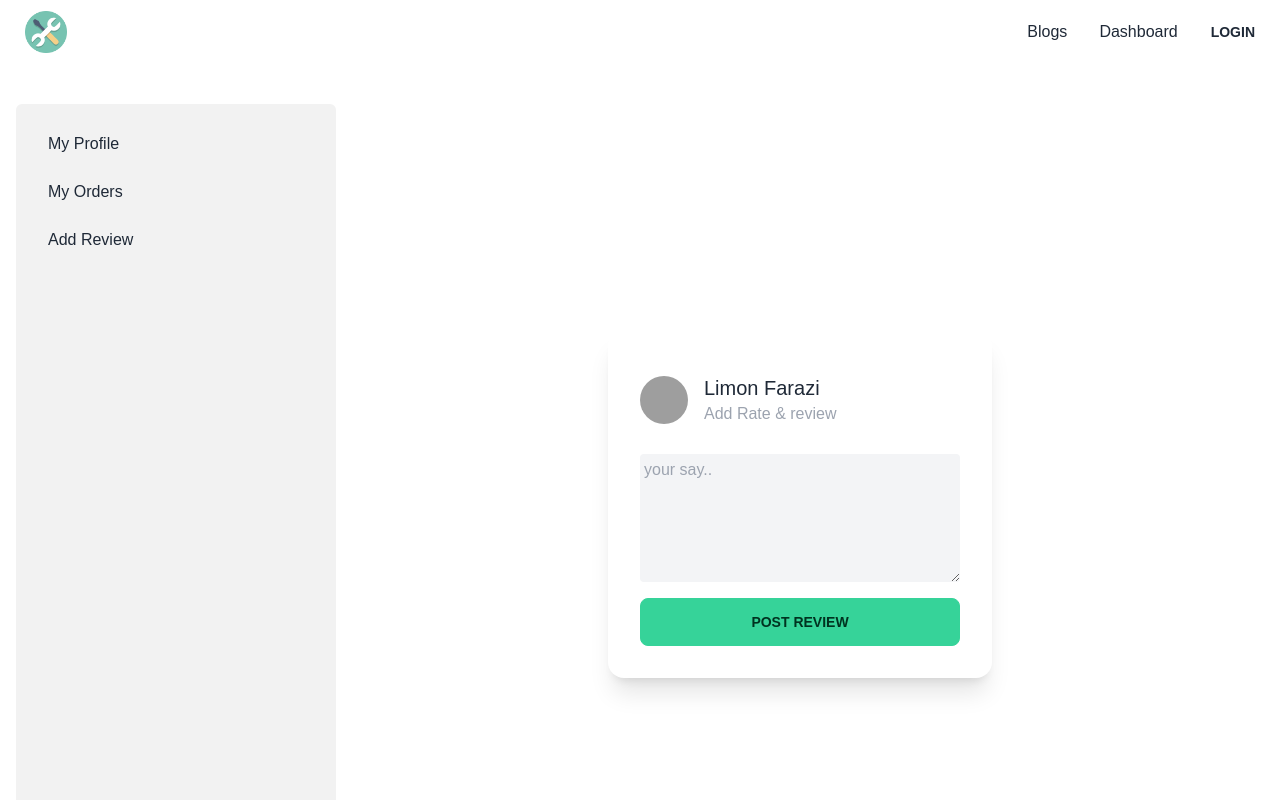
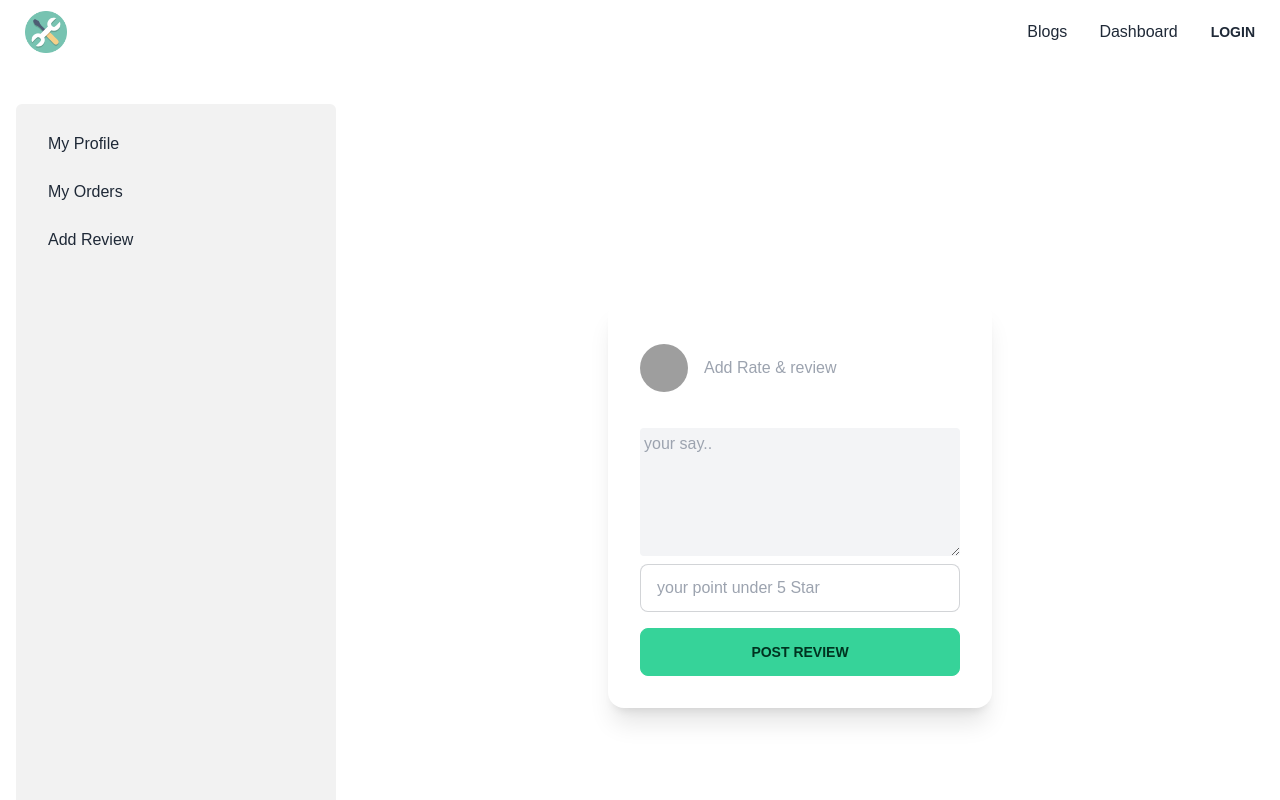
Before and after one commit to LimonFarazi03/hardware-warehouse-client, a React (Create React App) app: page /dashboard/addReviews in a window 1280 px wide. Shown: the top 800 px of the page. Built offline with nearby package versions, Linux system fonts and the light colour scheme; no server answers; grey boxes are pictures that could not be loaded.

Commit message:
some work done

```diff
--- a/src/Pages/AddReview.js
+++ b/src/Pages/AddReview.js
@@ -1,6 +1,51 @@
 import React from "react";
+import { useAuthState } from "react-firebase-hooks/auth";
+import { useQuery } from 'react-query'
+import { toast } from "react-toastify";
+import auth from "../firebase.init";
 
 const AddReview = () => {
+  const [user, loading, haveError] = useAuthState(auth);
+  const url = `http://localhost:5000/review`
+
+  const postReview = (event) =>{
+    event.preventDefault()
+    const review = event.target.review.value;
+    const star = event.target.star.value;
+
+    if(star > 5){
+      return toast.warn('Give review under 1 to 5')
+    };
+    const reviewNow = {
+      user: user.displayName,
+      email: user.email,
+      star,
+      review
+    }
+      fetch(url, {
+          method: 'POST',
+          body: JSON.stringify(reviewNow),
+          headers: {
+            'Content-type': 'application/json; charset=UTF-8',
+          },
+        })
+    .then((response) => response.json())
+    .then((data) => {
+      if(data){
+        console.log(data)
+        toast.success('Thank you for your valuable review')
+        event.target.reset();
+      }else{
+        toast.warn("Something Wrong")
+      }
+    });
+  }
+  if(loading){
+    return <div className="flex h-screen justify-center items-center">
+    <button className='btn loading'>Please Wait</button>
+    </div>
+   };
+
   return (
     <div className="flex justify-center items-center h-screen">
       <div className="card w-96 bg-base-100 shadow-xl">
@@ -12,12 +57,13 @@ const AddReview = () => {
             </div>
           </div>
           <div>
-          <h2 class="text-xl">Limon Farazi</h2>
+          <h2 class="text-xl font-bold">{user?.displayName}</h2>
             <p class="text-gray-400">Add Rate & review</p>
           </div>
           </div>
-          <form className="grid grid-cols-1">
-            <textarea className="bg-gray-100 p-1 mt-2 rounded" placeholder="your say.." cols="25" rows="5"></textarea>
+          <form onSubmit={postReview} className="grid grid-cols-1">
+            <textarea required name="review" className="bg-gray-100 p-1 mt-4 rounded" placeholder="your say.." cols="25" rows="5"></textarea>
+            <input name="star" required type="number" placeholder="your point under 5 Star" class="mt-2 input input-bordered w-full max-w-xs" />
             <input class="btn btn-success mt-4" type="submit" value="Post Review" />
           </form>
         </div>
--- a/src/Pages/MyOrders.js
+++ b/src/Pages/MyOrders.js
@@ -1,44 +1,56 @@
 import React from 'react';
+import { useQuery } from 'react-query'
+import { useAuthState } from 'react-firebase-hooks/auth';
+import auth from '../firebase.init';
 
 const MyOrders = () => {
+
+  const [user, loading, haveError] = useAuthState(auth);
+
+  const url = `http://localhost:5000/myOrders?email=${user.email}`;
+  const { isLoading, error, data:services, refetch } = useQuery('myOrder', () =>
+     fetch(url).then(res =>
+       res.json()
+     )
+   );
+
+   if(isLoading){
+    return <div className="flex h-screen justify-center items-center">
+    <button className='btn loading'>Please Wait</button>
+    </div>
+   };
+
   return (
-    <div className="px-3">
+    <div>
+    <h2 className="text-2xl text-center mt-2 mb-5 font-bold">My Orders: {services.length}</h2>
+      <div className="px-3">
       <div class="overflow-x-auto">
   <table class="table w-full">
-    {/* <!-- head --> */}
     <thead>
       <tr>
         <th></th>
-        <th>Name</th>
-        <th>Job</th>
-        <th>Favorite Color</th>
+        <th>User Name</th>
+        <th>Product Name</th>
+        <th>Quality</th>
+        <th>Address</th>
+        <th>Payment Details</th>
       </tr>
     </thead>
     <tbody>
-      {/* <!-- row 1 --> */}
-      <tr class="hover">
-        <th>1</th>
-        <td>Cy Ganderton</td>
-        <td>Quality Control Specialist</td>
-        <td>Blue</td>
-      </tr>
-      {/* <!-- row 2 --> */}
-      <tr class="hover">
-        <th>2</th>
-        <td>Hart Hagerty</td>
-        <td>Desktop Support Technician</td>
-        <td>Purple</td>
-      </tr>
-      {/* <!-- row 3 --> */}
-      <tr class="hover">
-        <th>3</th>
-        <td>Brice Swyre</td>
-        <td>Tax Accountant</td>
-        <td>Red</td>
-      </tr>
+      {
+        services.map((service,index) => <tr class="hover">
+        <th>{index+1}</th>
+        <td>{user?.displayName}</td>
+        <td>{service.productName}</td>
+        <td class="font-bold">{service.quantity}</td>
+        <td>{service.address}</td>
+        <td><button className="btn btn-sm btn-success">Pay now</button></td>
+      </tr>)
+      }
     </tbody>
   </table>
 </div>
+    </div>
     </div>
   );
 };
--- a/src/Shared/OrderNow.js
+++ b/src/Shared/OrderNow.js
@@ -14,7 +14,7 @@ const OrderNow = (event) => {
   const {id} = useParams();
   const url = `http://localhost:5000/services/${id}`
 
-  const { isLoading, error, data:service } = useQuery('orderNow', () =>
+  const { isLoading, error, data:service,refetch } = useQuery('orderNow', () =>
      fetch(url).then(res =>
        res.json()
      )
@@ -51,6 +51,7 @@ const OrderNow = (event) => {
         if(data){
           toast.success('successfully Order placed');
           event.target.reset();
+          refetch()
         }else{
           toast.warn('something wrong')
         }
```
